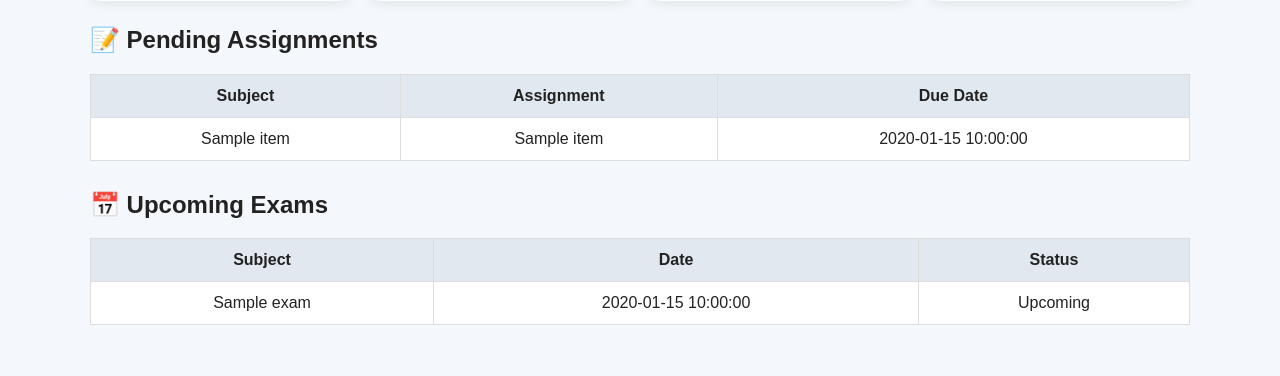
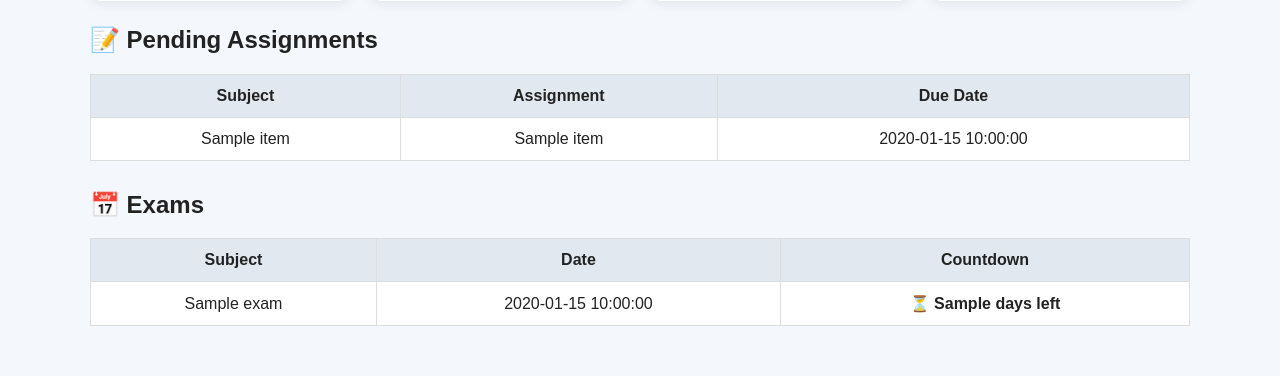
Before and after one commit to saranrj-dev/student-smart-study-planner, a Flask app: template templates/dashboard.html in a window 1280 px wide. Shown: the part 424-800 px from the top of the page. Run offline with Flask 3, Linux system fonts and the light colour scheme; the template is opened without the code that fills it: most values are stand-ins (such as "Sample title", 1, 10 or a date in 2020); some libraries are stand-ins or nearby versions.

Commit message:
Update dashboard.html

```diff
--- a/templates/dashboard.html
+++ b/templates/dashboard.html
@@ -86,7 +86,7 @@
     {% endif %}
 
 
-    <h2>📅 Upcoming Exams</h2>
+    <h2>📅 Exams</h2>
 
     {% if upcoming_exams %}
 
@@ -95,21 +95,33 @@
             <tr>
                 <th>Subject</th>
                 <th>Date</th>
-                <th>Status</th>
+                <th>Countdown</th>
             </tr>
 
             {% for exam in upcoming_exams %}
 
             <tr>
+
                 <td>{{ exam["subject"] }}</td>
+
                 <td>{{ exam["exam_date"] }}</td>
 
                 <td>
-                    {% if exam["exam_date"] < today %}
-                        Completed
+
+                    {% if exam["days_left"] == 0 %}
+
+                        🔥 <strong>Exam Today</strong>
+
+                    {% elif exam["days_left"] == 1 %}
+
+                        ⏳ <strong>1 day left</strong>
+
                     {% else %}
-                        Upcoming
+
+                        ⏳ <strong>{{ exam["days_left"] }} days left</strong>
+
                     {% endif %}
+
                 </td>
 
             </tr>
```
